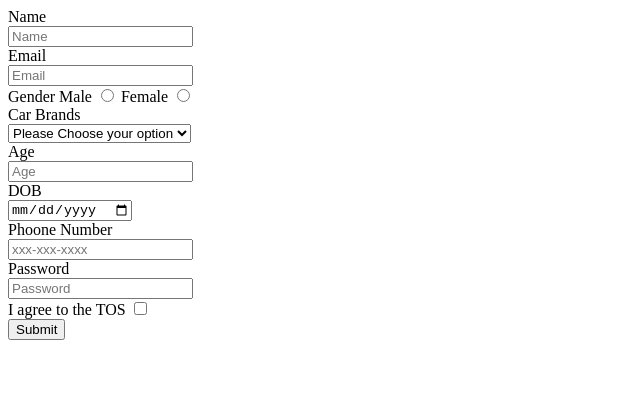
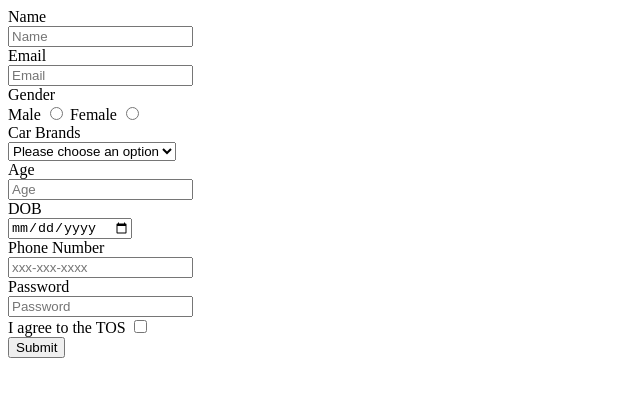
Before and after one commit to acciojob/signup-form-car-ashishmasi92, a website: page main.html in a window 1280 px wide. Shown: the whole page, without its empty margins (0-640 px from the left). Drawn offline with Linux system fonts and the light colour scheme.

Commit message:
created a submission

```diff
--- a/main.html
+++ b/main.html
@@ -7,43 +7,46 @@
 </head>
 
 <body>
-
 <form method="post">
 	<label for="name">Name</label><br>
-		<input type="text" name="name" id="name" placeholder="Name"><br>
+		<input type="text" name="name" id="name" placeholder="Name" required><br>
+
 	<label for="email">Email</label><br>
-		<input type="Email" name="email" id="email" placeholder="Email"><br>
+		<input type="email" name="email" id="email" placeholder="Email" required><br>
 
-	<label for="gender">Gender</label>
-	<label for="m">Male </label>
-		<input type="radio" name="gender" id="_m">
-	<label for="f">Female </label>
-		<input type="radio" name="gender" id="_f"><br>
+	<label for="gender">Gender</label><br>
+		<label for="_m">Male</label>
+		<input type="radio" name="gender" id="_m" required>
+		<label for="_f">Female</label>
+		<input type="radio" name="gender" id="_f" required><br>
 
 	<label for="cars">Car Brands</label><br>
-	<select name="cars" id="cars">
-	<option value="">Please Choose your option</option>
-	<option  value="Volvo">Volvo</option>
-		<option value="Bmw">Bmw</option>
-</select><br>
-
-
+		<select name="cars" id="cars" required>
+			<option value="">Please choose an option</option>
+			<option value="volvo">Volvo</option>
+			<option value="saab">Saab</option>
+			<option value="mercedes">Mercedes</option>
+			<option value="audi">Audi</option>
+		</select><br>
 
 	<label for="age">Age</label><br>
-		<input type="number" name="age" id="age" placeholder="Age"><br>
+		<input type="number" name="age" id="age" placeholder="Age" required><br>
+
 	<label for="dob">DOB</label><br>
-	<input type="date" id="dob" name="dob"><br>
-	<label for="tel">Phoone Number</label><br>
-	<input type="tel" id="tel" name="tel"placeholder="xxx-xxx-xxxx"><br>
+		<input type="date" id="dob" name="dob" required><br>
+
+	<label for="tel">Phone Number</label><br>
+		<input type="tel" id="tel" name="tel" placeholder="xxx-xxx-xxxx" required><br>
+
 	<label for="password">Password</label><br>
-	<input type="password" name="password" id="password" placeholder="Password"><br>
+		<input type="password" name="password" id="password" placeholder="Password" required><br>
+
 	<label for="tos">I agree to the TOS</label>
-	<input type="checkbox" id="tos"><br>
+		<input type="checkbox" id="tos" required><br>
 
 	<button type="submit">Submit</button>
 
 </form>
-
 
 	<!-- the entire body must be written by student -->
     <script type="text/javascript" src="./script.js">
```
